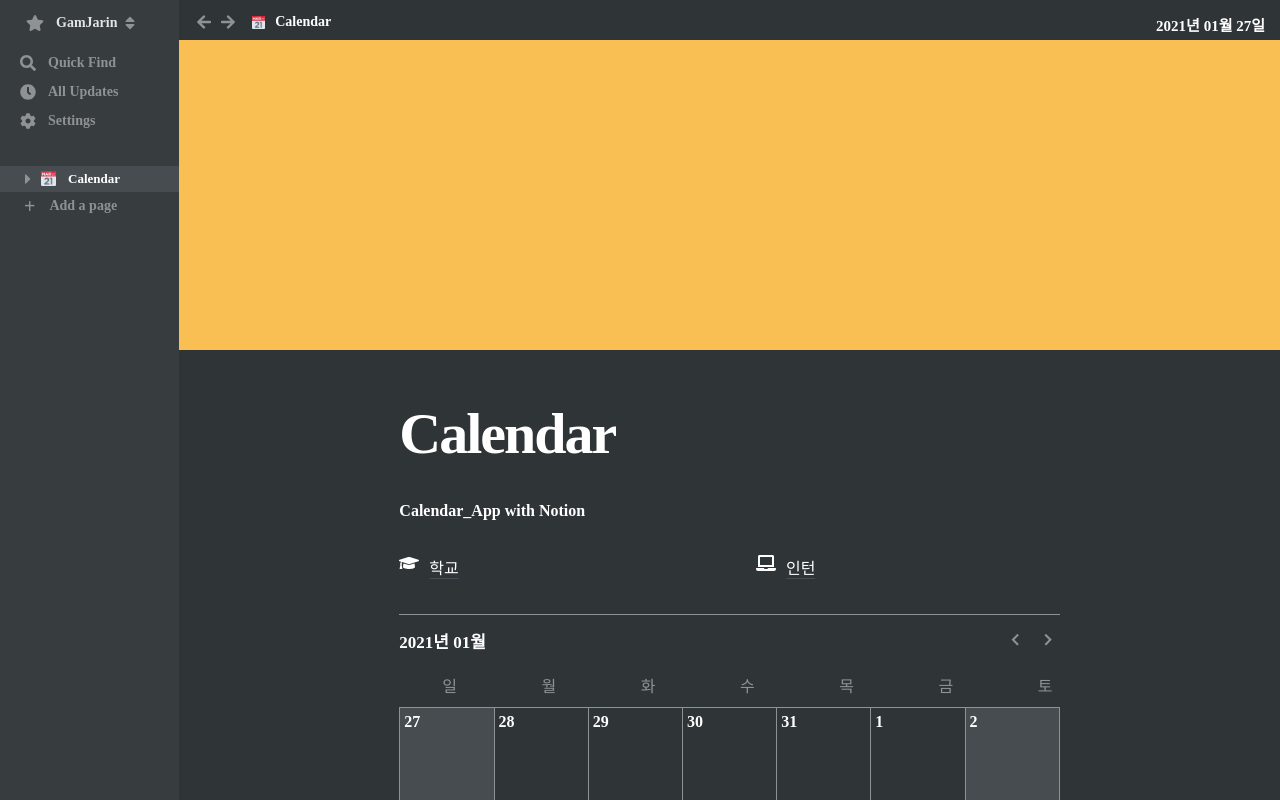
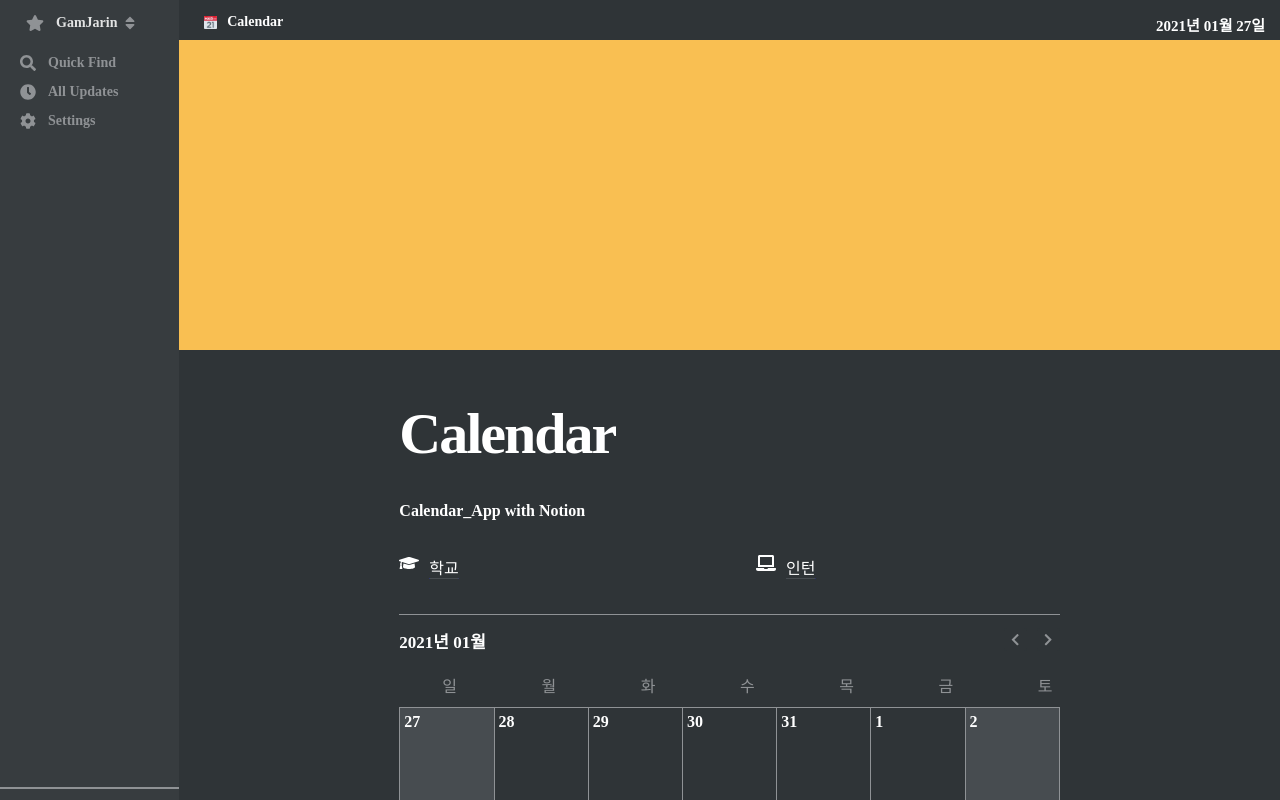
Before and after one commit to JangIBin/Calendar_App, a React (Create React App) app: page / in a window 1280 px wide. Shown: the top 800 px of the page. Built offline with nearby package versions, Linux system fonts and the light colour scheme.

Commit message:
필요없는 기능 삭제, firebase

```diff
--- a/package.json
+++ b/package.json
@@ -14,6 +14,7 @@
     "@testing-library/jest-dom": "^5.11.6",
     "@testing-library/react": "^11.2.2",
     "@testing-library/user-event": "^12.6.0",
+    "firebase": "^8.2.5",
     "fullcalendar": "^5.5.0",
     "moment": "^2.29.1",
     "react": "^17.0.1",
--- a/src/components/header/Header.css
+++ b/src/components/header/Header.css
@@ -12,11 +12,6 @@
     padding: 14px 10px 0 18px;
     float: left;
     overflow: hidden;
-  }
-
-  .header-left i {
-    color: #8f9295;
-    padding-right: 10px;
   }
 
   .header-left img {
--- a/src/components/header/Header.js
+++ b/src/components/header/Header.js
@@ -5,12 +5,6 @@ import moment from 'moment';
 // CSS, Image
 import './Header.css';
 import img from '../../img/day.jpg';
-
-// FontAwesomeIcon
-import { FontAwesomeIcon } from "@fortawesome/react-fontawesome";
-import {
-  faArrowLeft, faArrowRight
-} from "@fortawesome/free-solid-svg-icons";
 
 function Header() {
 
@@ -20,8 +14,6 @@ function Header() {
     <div className="Header">
       <div className="header">
         <div className="header-left">
-          <i><FontAwesomeIcon icon={faArrowLeft} /></i>
-          <i><FontAwesomeIcon icon={faArrowRight} /></i>
           <img src={img} alt="day" />
           <div className="header-name">Calendar</div>
         </div>
--- a/src/components/sidebar/Sidebar.css
+++ b/src/components/sidebar/Sidebar.css
@@ -64,39 +64,6 @@
   margin-left: 12px;
 }
 
-.sidebar-addpage {
-  background-color: #474c50;
-  height: 26px;
-}
-
-.sidebar-addpage .todolist {
-  display: flex;
-  margin-top: 35px;
-  margin-left: 20px;
-  padding: 2px;
-}
-
-.sidebar-addpage .todolist i {
-  color: #8f9295;
-  margin-left: 3px;
-  margin-top: 3px;
-}
-
-.sidebar-addpage .todolist img {
-  width: 15px;
-  height: 15px;
-  margin-top: 3px;
-  margin-left: 10px;
-}
-
-.sidebar-addpage .todolist .addpage-name {
-  color: #ffffff;
-  font-size: 13px;
-  font-weight: bold;
-  margin-left: 12px;
-  margin-top: 3px;
-}
-
 .sidebar-todolist {
   display: flex;
   margin-left: 20px;
@@ -108,14 +75,6 @@
   font-size: 20px;
   margin-left: 4px;
   margin-top: 3px;
-}
-
-.sidebar-todolist .addpage-name {
-  color: #8f9295;
-  font-size: 14px;
-  font-weight: bold;
-  margin-top: 6px;
-  margin-left: 14px;
 }
 
 .sidebar-service {
@@ -154,7 +113,7 @@
 }
 
 .empty {
-  height: 72%;
+  height: 81%;
 }
 
 hr{
--- a/src/components/sidebar/Sidebar.js
+++ b/src/components/sidebar/Sidebar.js
@@ -2,12 +2,11 @@ import React from 'react';
 
 // CSS, Image
 import './Sidebar.css';
-import img from '../../img/day.jpg';
 
 // FontAwesomeIcon
 import { FontAwesomeIcon } from "@fortawesome/react-fontawesome";
 import {
-	faSort, faSearch, faClock, faCog, faCaretRight, faStar
+	faSort, faSearch, faClock, faCog, faStar
 } from "@fortawesome/free-solid-svg-icons";
 
 function Sidebar() {
@@ -30,17 +29,6 @@ function Sidebar() {
     	  <i><FontAwesomeIcon icon={faCog} /></i>
     	  <div className="setting-name">Settings</div>
     	</div>
-    	<div className="sidebar-addpage">
-    	  <div className="todolist">
-    	    <i><FontAwesomeIcon icon={faCaretRight} /></i>
-    	    <img src={img} alt="day" />
-    	    <div className="addpage-name">Calendar</div>
-    	  </div>
-    	</div>
-    	<div className="sidebar-todolist">
-    	  <p>+</p>
-    	  <div className="addpage-name">Add a page</div>
-    	</div>
     	<div className="empty"></div>
     	<hr />
     	<div className="sidebar-footer">
```
Also changed, not shown: src/components/columns/Comment.js (+1 -14 lines), src/firebase/firebase.js (added), 2 other files (tests, documents, lock files or other folders).
